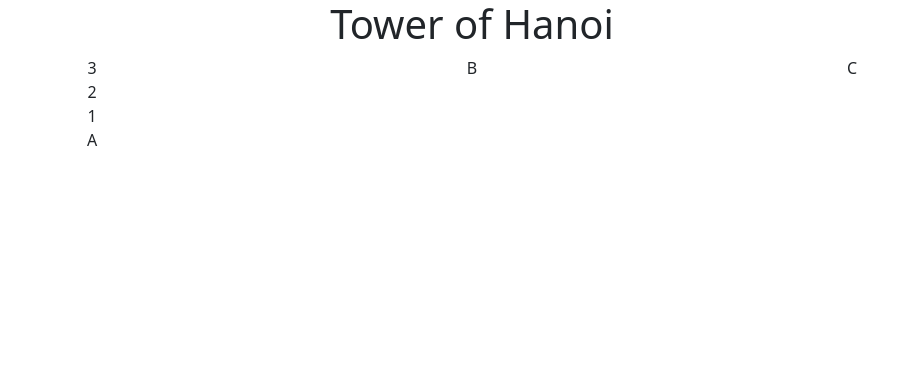
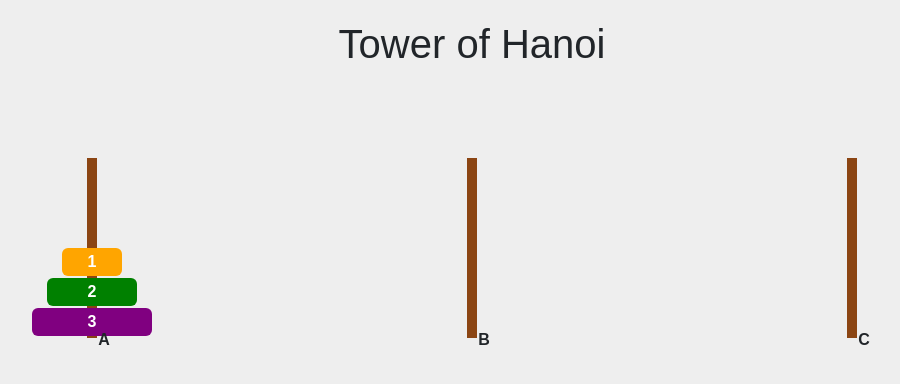
Before and after one commit to 25bgu1033-dotcom/CC104-BSIT-DA-2-1-Group8-Tower-Of-Hanoi, a plain HTML site: page index.html in a window 1280 px wide. Shown: the whole page, without its empty margins (168-1068 px from the left). Drawn offline with nearby package versions, Linux system fonts and the light colour scheme.

Commit message:
Add initial styles for layout and elements
Added CSS styles for body, headings, towers, and disks.

```diff
--- a/style.css
+++ b/style.css
@@ -1 +1,59 @@
-/* Upload Css code here. Delete this message after */
+body {
+  background: #eee;
+  font-family: Arial, sans-serif;
+}
+
+h1 {
+  margin: 20px 0;
+}
+
+.towers {
+  height: 260px;
+  margin-top: 40px;
+}
+
+.tower {
+  position: relative;
+  height: 100%;
+}
+
+.peg {
+  position: absolute;
+  bottom: 30px;
+  left: 50%;
+  width: 10px;
+  height: 180px;
+  margin-left: -5px;
+  background: saddlebrown;
+}
+
+/* disks stack up from the bottom */
+.disks {
+  position: absolute;
+  bottom: 30px;
+  left: 0;
+  right: 0;
+  display: flex;
+  flex-direction: column-reverse;
+  align-items: center;
+}
+
+.disk {
+  height: 28px;
+  margin-bottom: 2px;
+  border-radius: 6px;
+  color: white;
+  line-height: 28px;
+  font-weight: bold;
+}
+
+.size-1 { width: 60px;  background: orange; }
+.size-2 { width: 90px;  background: green; }
+.size-3 { width: 120px; background: purple; }
+
+.tower-label {
+  position: absolute;
+  bottom: 0;
+  width: 100%;
+  font-weight: bold;
+}
```
